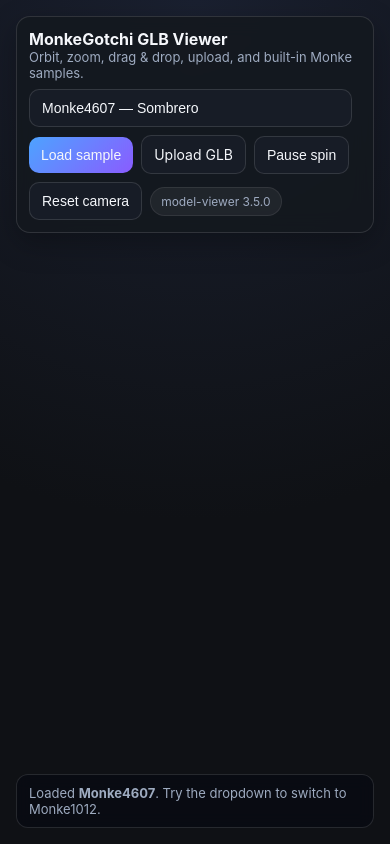
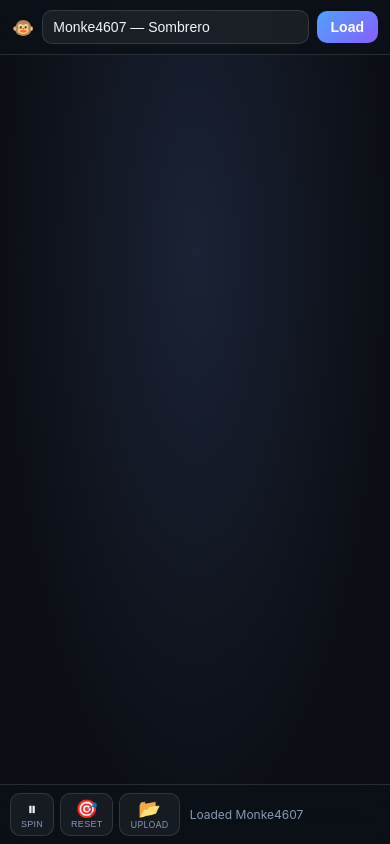
Before and after one commit to jpbedoya/monkegotchi-viewer, a plain HTML site: page index.html in a window 390 px wide. Drawn offline with Linux system fonts and the light colour scheme; some packages are replaced by stand-ins of ours; a script that the page names is missing.

Commit message:
Mobile-first layout: full-screen viewer, slim top/bottom bars

```diff
--- a/index.html
+++ b/index.html
@@ -2,156 +2,170 @@
 <html lang="en">
 <head>
   <meta charset="UTF-8" />
-  <meta name="viewport" content="width=device-width, initial-scale=1.0" />
-  <title>MonkeGotchi GLB Viewer</title>
+  <meta name="viewport" content="width=device-width, initial-scale=1.0, viewport-fit=cover" />
+  <meta name="mobile-web-app-capable" content="yes" />
+  <meta name="apple-mobile-web-app-capable" content="yes" />
+  <meta name="apple-mobile-web-app-status-bar-style" content="black-translucent" />
+  <title>MonkeGotchi Viewer</title>
   <script type="module" src="https://ajax.googleapis.com/ajax/libs/model-viewer/3.5.0/model-viewer.min.js"></script>
   <style>
     :root {
-      --bg: #0f1115;
-      --panel: rgba(20, 24, 31, 0.92);
+      --accent: #4da3ff;
+      --accent2: #8a5cff;
+      --glass: rgba(12, 16, 24, 0.82);
       --line: rgba(255,255,255,0.12);
-      --text: #f5f7fb;
-      --muted: #9eabc0;
-      --accent: #4da3ff;
-      --accent-2: #8a5cff;
+      --text: #f0f4ff;
+      --muted: #8899b4;
     }
-    * { box-sizing: border-box; }
+    * { box-sizing: border-box; margin: 0; padding: 0; }
+
     html, body {
-      margin: 0;
+      width: 100%; height: 100%;
+      overflow: hidden;
+      background: #0b0e14;
+      font-family: Inter, ui-sans-serif, system-ui, -apple-system, "Segoe UI", sans-serif;
+      color: var(--text);
+      -webkit-font-smoothing: antialiased;
+    }
+
+    /* === FULL-SCREEN VIEWER === */
+    model-viewer {
+      position: fixed;
+      inset: 0;
       width: 100%;
       height: 100%;
-      overflow: hidden;
-      background: radial-gradient(circle at top, #1a2030 0%, #0f1115 60%);
-      color: var(--text);
-      font-family: Inter, ui-sans-serif, system-ui, -apple-system, BlinkMacSystemFont, "Segoe UI", sans-serif;
-    }
-    #app {
-      position: relative;
-      width: 100%;
-      height: 100%;
-    }
-    model-viewer {
-      width: 100%;
-      height: 100%;
-      background: linear-gradient(180deg, #111722 0%, #0b0e14 100%);
+      background: radial-gradient(ellipse at 50% 30%, #1a2235 0%, #0b0e14 70%);
       --progress-bar-color: var(--accent);
       --poster-color: transparent;
     }
-    .panel {
-      position: absolute;
-      top: 16px;
-      left: 16px;
-      right: 16px;
+
+    /* === TOP BAR === */
+    #topbar {
+      position: fixed;
+      top: env(safe-area-inset-top, 0);
+      left: 0; right: 0;
       display: flex;
-      flex-wrap: wrap;
-      gap: 10px;
       align-items: center;
-      padding: 12px;
+      gap: 8px;
+      padding: 10px 12px;
+      background: var(--glass);
+      border-bottom: 1px solid var(--line);
+      backdrop-filter: blur(16px);
+      -webkit-backdrop-filter: blur(16px);
+      z-index: 20;
+    }
+
+    #topbar .logo {
+      font-size: 18px;
+      font-weight: 800;
+      letter-spacing: -0.01em;
+      white-space: nowrap;
+    }
+
+    #sampleSelect {
+      flex: 1;
+      min-width: 0;
+      appearance: none;
+      background: rgba(255,255,255,0.06);
       border: 1px solid var(--line);
-      border-radius: 14px;
-      background: var(--panel);
-      backdrop-filter: blur(10px);
-      z-index: 10;
-      box-shadow: 0 10px 30px rgba(0,0,0,0.28);
-    }
-    .title {
-      font-weight: 700;
-      margin-right: 8px;
-    }
-    .muted {
-      color: var(--muted);
-      font-size: 13px;
-    }
-    button, select, .file-label {
-      appearance: none;
-      border: 1px solid var(--line);
-      background: #171c26;
       color: var(--text);
-      padding: 10px 12px;
+      padding: 8px 10px;
       border-radius: 10px;
       font-size: 14px;
+      font-weight: 500;
       cursor: pointer;
+      text-overflow: ellipsis;
+      overflow: hidden;
+      white-space: nowrap;
     }
-    button:hover, select:hover, .file-label:hover { border-color: rgba(255,255,255,0.24); }
-    button.primary {
-      background: linear-gradient(135deg, var(--accent), var(--accent-2));
+
+    #loadBtn {
+      flex-shrink: 0;
+      padding: 8px 14px;
       border: none;
+      border-radius: 10px;
+      background: linear-gradient(135deg, var(--accent), var(--accent2));
+      color: #fff;
+      font-size: 14px;
+      font-weight: 600;
+      cursor: pointer;
+      white-space: nowrap;
     }
-    .file-label input { display: none; }
-    .spacer { flex: 1 1 auto; }
-    .dropzone {
-      position: absolute;
-      inset: 0;
-      display: none;
-      place-items: center;
-      background: rgba(10, 14, 22, 0.78);
-      border: 3px dashed rgba(255,255,255,0.28);
-      color: white;
-      z-index: 20;
-      font-size: 22px;
-      font-weight: 700;
-      letter-spacing: 0.02em;
-    }
-    .dropzone.show { display: grid; }
-    .status {
-      position: absolute;
-      bottom: 16px;
-      left: 16px;
-      max-width: min(680px, calc(100% - 32px));
-      padding: 10px 12px;
-      border-radius: 12px;
-      background: rgba(8, 11, 18, 0.8);
-      border: 1px solid var(--line);
-      color: var(--muted);
-      font-size: 13px;
-      z-index: 10;
-      backdrop-filter: blur(8px);
-    }
-    .pill {
-      display: inline-flex;
+
+    /* === BOTTOM BAR === */
+    #bottombar {
+      position: fixed;
+      bottom: env(safe-area-inset-bottom, 0);
+      left: 0; right: 0;
+      display: flex;
       align-items: center;
       gap: 6px;
+      padding: 8px 10px;
+      background: var(--glass);
+      border-top: 1px solid var(--line);
+      backdrop-filter: blur(16px);
+      -webkit-backdrop-filter: blur(16px);
+      z-index: 20;
+    }
+
+    .icon-btn {
+      display: flex;
+      flex-direction: column;
+      align-items: center;
+      gap: 2px;
       padding: 6px 10px;
-      border-radius: 999px;
-      background: rgba(255,255,255,0.06);
-      border: 1px solid rgba(255,255,255,0.08);
+      border: 1px solid var(--line);
+      border-radius: 10px;
+      background: rgba(255,255,255,0.05);
+      color: var(--text);
+      font-size: 18px;
+      cursor: pointer;
+      flex-shrink: 0;
+      line-height: 1;
+    }
+    .icon-btn span {
+      font-size: 9px;
+      color: var(--muted);
+      letter-spacing: 0.03em;
+      text-transform: uppercase;
+    }
+
+    #statusText {
+      flex: 1;
       font-size: 12px;
       color: var(--muted);
+      overflow: hidden;
+      text-overflow: ellipsis;
+      white-space: nowrap;
+      padding: 0 4px;
     }
-    @media (max-width: 700px) {
-      .panel { gap: 8px; }
-      .title { width: 100%; }
-      .spacer { display: none; }
+
+    /* === DROP OVERLAY === */
+    #dropzone {
+      display: none;
+      position: fixed;
+      inset: 0;
+      z-index: 30;
+      background: rgba(10, 14, 22, 0.85);
+      border: 3px dashed rgba(255,255,255,0.3);
+      place-items: center;
+      font-size: 20px;
+      font-weight: 700;
     }
+    #dropzone.show { display: grid; }
+
+    /* hidden upload input */
+    #fileInput { display: none; }
   </style>
 </head>
 <body>
-  <div id="app">
-    <div class="panel">
-      <div>
-        <div class="title">MonkeGotchi GLB Viewer</div>
-        <div class="muted">Orbit, zoom, drag & drop, upload, and built-in Monke samples.</div>
-      </div>
 
-      <select id="sampleSelect" title="Pick a bundled model">
-        <option value="monke4607.glb">Monke4607 — Sombrero</option>
-        <option value="monke1012.glb">Monke1012 — Beige Smoking + White Headset</option>
-      </select>
-
-      <button id="loadSampleBtn" class="primary">Load sample</button>
-      <label class="file-label">Upload GLB<input id="fileInput" type="file" accept=".glb,.gltf,model/gltf-binary,model/gltf+json" /></label>
-      <button id="toggleRotateBtn">Pause spin</button>
-      <button id="resetCameraBtn">Reset camera</button>
-      <div class="spacer"></div>
-      <span class="pill">model-viewer 3.5.0</span>
-    </div>
-
+  <!-- Full-screen 3D viewer -->
   <model-viewer
     id="viewer"
     src="monke4607.glb"
     camera-controls
     touch-action="pan-y"
-      autoplay
     auto-rotate
     shadow-intensity="1"
     exposure="1"
@@ -160,105 +174,103 @@
     min-camera-orbit="auto auto 40%"
     max-camera-orbit="auto auto 300%"
     field-of-view="30deg"
-      interaction-prompt="auto"
-      loading="eager"
-      ar-status="not-presenting">
+    loading="eager">
   </model-viewer>
 
-    <div id="dropzone" class="dropzone">Drop GLB / GLTF here</div>
-    <div id="status" class="status">Loaded <strong>Monke4607</strong>. Try the dropdown to switch to Monke1012.</div>
+  <!-- Top bar: logo + model picker -->
+  <div id="topbar">
+    <div class="logo">🐵</div>
+    <select id="sampleSelect">
+      <option value="monke4607.glb">Monke4607 — Sombrero</option>
+      <option value="monke1012.glb">Monke1012 — Beige Smoking</option>
+    </select>
+    <button id="loadBtn">Load</button>
   </div>
+
+  <!-- Bottom bar: actions + status -->
+  <div id="bottombar">
+    <button class="icon-btn" id="toggleRotateBtn">
+      ⏸ <span>Spin</span>
+    </button>
+    <button class="icon-btn" id="resetCameraBtn">
+      🎯 <span>Reset</span>
+    </button>
+    <label class="icon-btn">
+      📂 <span>Upload</span>
+      <input id="fileInput" type="file" accept=".glb,.gltf" />
+    </label>
+    <div id="statusText">Loaded Monke4607</div>
+  </div>
+
+  <!-- Drag-and-drop overlay -->
+  <div id="dropzone">Drop GLB here</div>
 
   <script>
     const viewer = document.getElementById('viewer');
-    const status = document.getElementById('status');
+    const statusText = document.getElementById('statusText');
     const dropzone = document.getElementById('dropzone');
     const fileInput = document.getElementById('fileInput');
     const sampleSelect = document.getElementById('sampleSelect');
-    const loadSampleBtn = document.getElementById('loadSampleBtn');
+    const loadBtn = document.getElementById('loadBtn');
     const toggleRotateBtn = document.getElementById('toggleRotateBtn');
     const resetCameraBtn = document.getElementById('resetCameraBtn');
 
     let objectUrl = null;
     let rotating = true;
 
-    const prettyNames = {
+    const labels = {
       'monke4607.glb': 'Monke4607 — Sombrero',
-      'monke1012.glb': 'Monke1012 — Beige Smoking + White Headset'
+      'monke1012.glb': 'Monke1012 — Beige Smoking'
     };
 
     function revokeIfNeeded() {
-      if (objectUrl) {
-        URL.revokeObjectURL(objectUrl);
-        objectUrl = null;
-      }
+      if (objectUrl) { URL.revokeObjectURL(objectUrl); objectUrl = null; }
     }
 
-    function setStatus(html) {
-      status.innerHTML = html;
+    function resetCamera() {
+      viewer.cameraOrbit = '0deg 75deg 105%';
+      viewer.jumpCameraToGoal?.();
     }
 
-    function loadModel(src, label, details = '') {
+    function loadSrc(src, label) {
       viewer.src = src;
-      setStatus(`Loaded <strong>${label}</strong>${details ? ` — ${details}` : ''}`);
+      statusText.textContent = 'Loaded ' + label;
+      resetCamera();
     }
 
     function loadFile(file) {
       if (!file) return;
       revokeIfNeeded();
       objectUrl = URL.createObjectURL(file);
-      loadModel(objectUrl, file.name, `${Math.round(file.size / 1024)} KB local file`);
+      loadSrc(objectUrl, file.name);
     }
 
-    function resetCamera() {
-      viewer.cameraOrbit = '0deg 75deg 105%';
-      viewer.jumpCameraToGoal();
-    }
-
-    loadSampleBtn.addEventListener('click', () => {
-      const value = sampleSelect.value;
-      loadModel(value, prettyNames[value] || value, 'bundled sample');
-      resetCamera();
+    loadBtn.addEventListener('click', () => {
+      loadSrc(sampleSelect.value, labels[sampleSelect.value] || sampleSelect.value);
     });
 
-    fileInput.addEventListener('change', (e) => {
-      loadFile(e.target.files?.[0]);
-      resetCamera();
-    });
+    fileInput.addEventListener('change', e => loadFile(e.target.files?.[0]));
 
     toggleRotateBtn.addEventListener('click', () => {
       rotating = !rotating;
-      if (rotating) {
-        viewer.setAttribute('auto-rotate', '');
-        toggleRotateBtn.textContent = 'Pause spin';
-      } else {
-        viewer.removeAttribute('auto-rotate');
-        toggleRotateBtn.textContent = 'Resume spin';
-      }
+      rotating ? viewer.setAttribute('auto-rotate', '') : viewer.removeAttribute('auto-rotate');
+      toggleRotateBtn.innerHTML = (rotating ? '⏸' : '▶️') + ' <span>Spin</span>';
     });
 
     resetCameraBtn.addEventListener('click', resetCamera);
 
-    ['dragenter', 'dragover'].forEach(evt => {
-      window.addEventListener(evt, (e) => {
-        e.preventDefault();
-        dropzone.classList.add('show');
-      });
-    });
-
-    ['dragleave', 'drop'].forEach(evt => {
-      window.addEventListener(evt, (e) => {
-        e.preventDefault();
-        if (evt === 'drop') {
-          const file = [...(e.dataTransfer?.files || [])].find(f => /\.(glb|gltf)$/i.test(f.name));
-          if (file) {
-            loadFile(file);
-            resetCamera();
-          }
+    // Drag and drop
+    ['dragenter','dragover'].forEach(e => window.addEventListener(e, ev => {
+      ev.preventDefault(); dropzone.classList.add('show');
+    }));
+    ['dragleave','drop'].forEach(e => window.addEventListener(e, ev => {
+      ev.preventDefault();
+      if (e === 'drop') {
+        const file = [...(ev.dataTransfer?.files||[])].find(f => /\.(glb|gltf)$/i.test(f.name));
+        if (file) loadFile(file);
       }
       dropzone.classList.remove('show');
-      });
-    });
+    }));
 
     window.addEventListener('beforeunload', revokeIfNeeded);
   </script>
```
Lines whose indentation alone changed are shown as unchanged.
